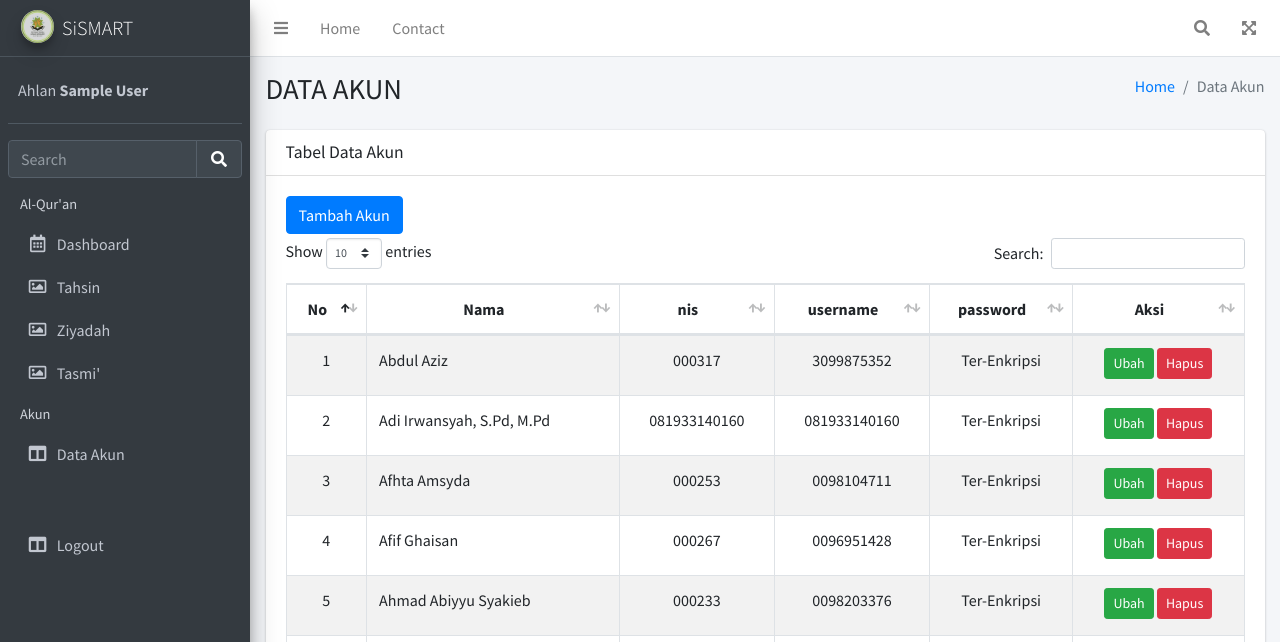
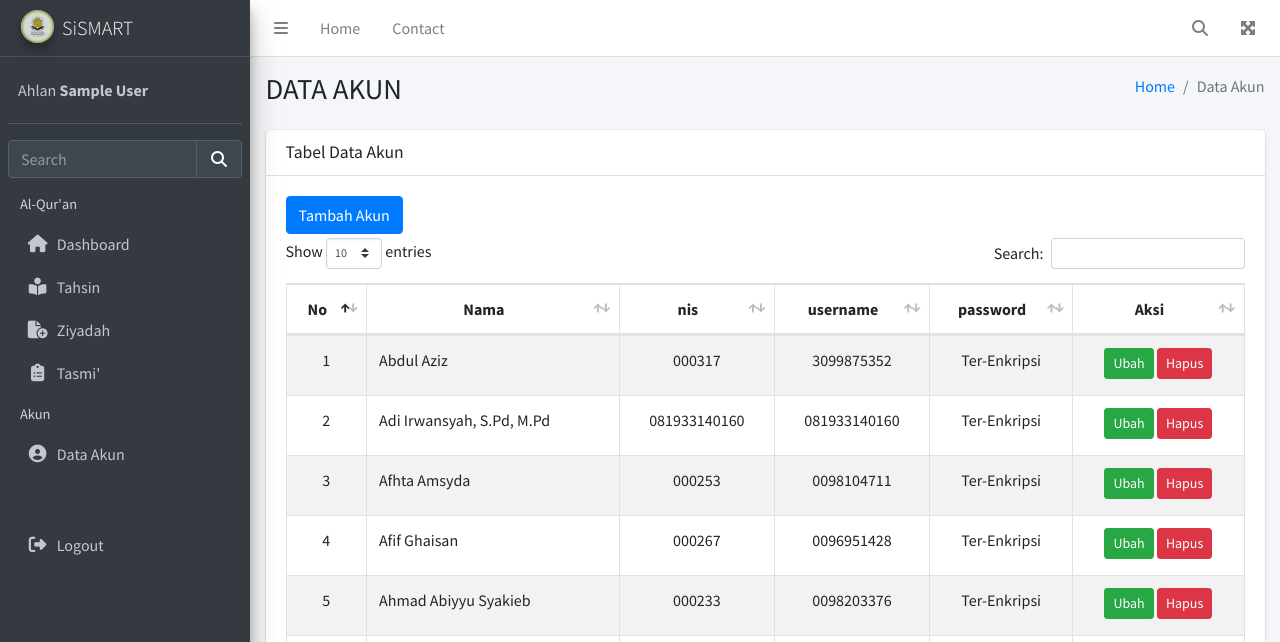
Before and after one commit to Zaenal-AB/sismart, a PHP site: page /data-akun.php in a window 1280 px wide. Shown: the top 642 px of the page. Run offline with PHP 8.4, Linux system fonts and the light colour scheme; the visitor is signed in with stand-in values (Sample User, id 1); data comes from the database, SQL or seed files in the repository; some libraries are stand-ins or nearby versions.

Commit message:
menambahkan icon pada sidebar

```diff
--- a/config/database.php
+++ b/config/database.php
@@ -1,6 +1,7 @@
 <?php
 
-$conn = mysqli_connect('localhost', 'u966478672_sismart', 'Zaenal!7', 'u966478672_sismart');
+// $conn = mysqli_connect('localhost', 'u966478672_sismart', 'Zaenal!7', 'u966478672_sismart');
+$conn = mysqli_connect('localhost', 'root', '', 'sismart');
 
 // check connetion
 // if ($conn) {
--- a/layout/footer.php
+++ b/layout/footer.php
@@ -34,6 +34,8 @@
     <!-- AdminLTE App -->
     <script src="assets/admin/dist/js/adminlte.min.js"></script>
     <!-- AdminLTE for demo purposes -->
+    <!-- ICON  -->
+    <script src="https://kit.fontawesome.com/b28b8dbd18.js" crossorigin="anonymous"></script>
     <!-- <script src="assets/admin/dist/js/demo.js"></script> -->
     <!-- Page specific script -->
     <script>
--- a/layout/header.php
+++ b/layout/header.php
@@ -141,26 +141,26 @@
                         <li class="nav-header">Al-Qur'an</li>
                         <li class="nav-item">
                             <a href="dashboard.php" class="nav-link">
-                                <i class="nav-icon far fa-calendar-alt"></i>
+                                <i class="nav-icon far fa-solid fa-house"></i>
                                 <p> Dashboard</p>
                             </a>
                         </li>
                         <li class="nav-item">
                             <a href="data-tahsin.php" class="nav-link">
-                                <i class="nav-icon far fa-image"></i>
+                                <i class="nav-icon far fa-solid fa-book-open-reader"></i>
                                 <p> Tahsin </p>
                             </a>
                         </li>
                         <li class="nav-item">
                             <a href="data-ziyadah.php" class="nav-link">
-                                <i class="nav-icon far fa-image"></i>
+                                <i class="nav-icon far fa-solid fa-file-circle-plus"></i>
                                 <p> Ziyadah </p>
                             </a>
                         </li>
                         </li>
                         <li class="nav-item">
                             <a href="data-tasmi.php" class="nav-link">
-                                <i class="nav-icon far fa-image"></i>
+                                <i class="nav-icon far fa-solid fa-clipboard-list"></i>
                                 <p>Tasmi'</p>
                             </a>
                         </li>
@@ -169,7 +169,7 @@
                         <li class="nav-header">Akun</li>
                         <li class="nav-item">
                             <a href="data-akun.php" class="nav-link">
-                                <i class="nav-icon fas fa-columns"></i>
+                                <i class="nav-icon far fa-solid fa-user-circle"></i>
                                 <p> Data Akun</p>
                             </a>
                         </li>
@@ -189,7 +189,7 @@
                         <br>
                         <li class="nav-item">
                             <a href="logout.php" class="nav-link">
-                                <i class="nav-icon fas fa-columns"></i>
+                                <i class="nav-icon far fa-solid fa-right-from-bracket"></i>
                                 <p>Logout</p>
                             </a>
                         </li>
```
Also changed, not shown: readme.md.
